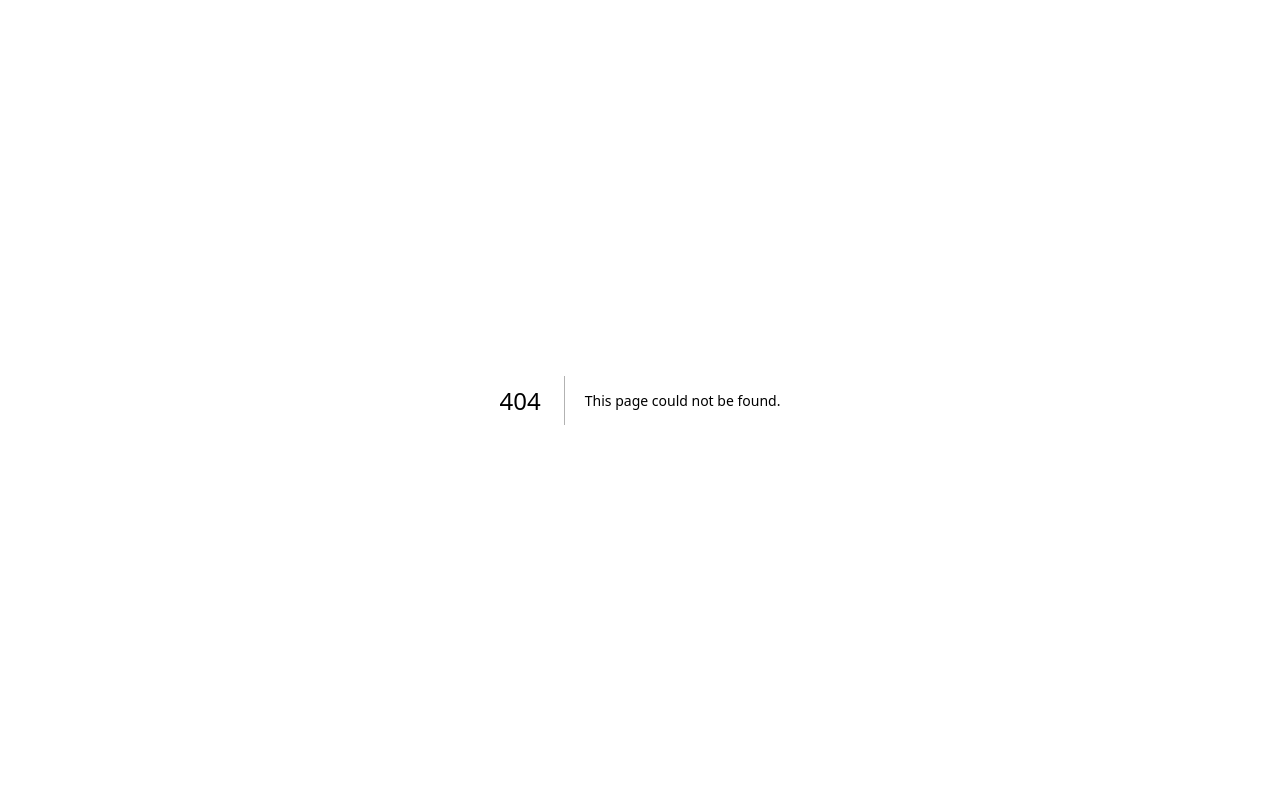
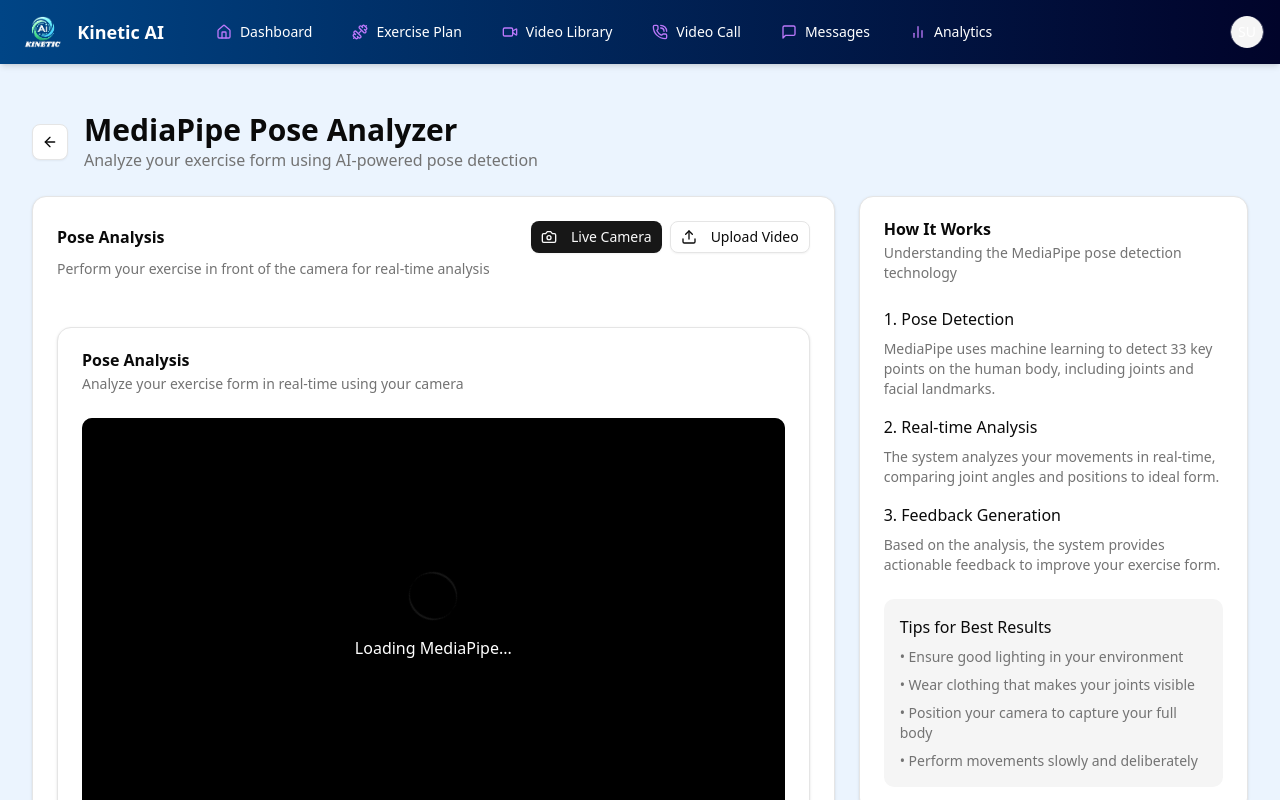
Before and after one commit to rahmivinnn/ai-kinetic, a Next.js app: page /pose-analyzer in a window 1280 px wide. Before the commit this address had no page. Shown: the top 800 px of the page. Built offline with nearby package versions, Linux system fonts and the light colour scheme; sample sign-in values are in the browser's storage.

Commit message:
Add dedicated MediaPipe pose analyzer page and dashboard link

```diff
--- a/src/app/(user)/dashboard/page.tsx
+++ b/src/app/(user)/dashboard/page.tsx
@@ -6,7 +6,7 @@ import { Tabs, TabsContent, TabsList, TabsTrigger } from "@/components/ui/tabs";
 import { VideoUploadForm } from "@/components/user/video-upload";
 import { ExercisePlan } from "@/components/user/exercise-plan";
 import { VideoAnalysis } from "@/components/user/video-analysis";
-import { Activity, Calendar, MessageSquare, ArrowRight, Bell, Upload, BarChart, Video, ChevronUp, ChevronDown, Check, RefreshCw } from "lucide-react";
+import { Activity, Calendar, MessageSquare, ArrowRight, Bell, Upload, BarChart, Video, ChevronUp, ChevronDown, Check, RefreshCw, Camera } from "lucide-react";
 import { useAuth } from "@/contexts/auth-context";
 import Link from "next/link";
 import Image from "next/image";
@@ -455,8 +455,62 @@ const UserHome = () => {
           </CardContent>
         </Card>
 
+        {/* MediaPipe Pose Analyzer Card */}
+        <Card className="overflow-hidden border-2 border-primary/10 hover:shadow-lg transition-all duration-300 hover:border-primary/20">
+          <div className="absolute top-0 left-0 right-0 h-1 bg-cyan-500"></div>
+          <CardContent className="p-6 pt-8">
+            <div className="flex items-center gap-2 mb-2">
+              <div className="bg-cyan-100 p-2 rounded-full">
+                <Camera className="h-5 w-5 text-cyan-700" />
+              </div>
+              <span className="text-sm font-medium text-cyan-700">
+                AI POSE ANALYSIS
+              </span>
+            </div>
+            <h3 className="text-lg font-semibold mb-3">MediaPipe Pose Analyzer</h3>
+
+            <div className="space-y-3 mb-4">
+              <div className="p-3 bg-muted/50 rounded-lg">
+                <p className="text-sm">Analyze your exercise form in real-time using AI-powered pose detection technology.</p>
+
+                <div className="mt-3 grid grid-cols-2 gap-2">
+                  <div className="bg-cyan-50 p-2 rounded-lg text-center">
+                    <p className="text-xs text-cyan-700 font-medium">LIVE ANALYSIS</p>
+                    <p className="text-2xl font-bold text-cyan-700 mt-1">
+                      <Camera className="h-6 w-6 mx-auto" />
+                    </p>
+                  </div>
+                  <div className="bg-cyan-50 p-2 rounded-lg text-center">
+                    <p className="text-xs text-cyan-700 font-medium">ACCURACY</p>
+                    <p className="text-2xl font-bold text-cyan-700 mt-1">95%</p>
+                  </div>
+                </div>
+              </div>
+
+              <div className="p-3 bg-muted/50 rounded-lg flex items-start gap-3">
+                <div className="bg-cyan-100 p-2 rounded-full flex-shrink-0">
+                  <Check className="h-4 w-4 text-cyan-700" />
+                </div>
+                <div>
+                  <p className="text-sm font-medium">Real-time feedback</p>
+                  <p className="text-xs text-muted-foreground mt-1">Get instant feedback on your exercise form</p>
+                </div>
+              </div>
+            </div>
+
+            <div className="flex gap-2">
+              <Button className="w-full bg-cyan-600 hover:bg-cyan-700" asChild>
+                <Link href="/pose-analyzer">
+                  <Camera className="h-4 w-4 mr-2" />
+                  Open Analyzer
+                </Link>
+              </Button>
+            </div>
+          </CardContent>
+        </Card>
+
         {/* Notifications Card */}
-        <Card className="overflow-hidden border-2 border-primary/10 hover:shadow-lg transition-all duration-300 hover:border-primary/20">
+        <Card className="overflow-hidden border-2 border-primary/10 hover:shadow-lg transition-all duration-300 hover:border-primary/20 md:hidden">
           <div className="absolute top-0 left-0 right-0 h-1 bg-purple-500"></div>
           <CardContent className="p-6 pt-8">
             <div className="flex items-center gap-2 mb-2">
--- /dev/null
+++ b/src/app/(user)/pose-analyzer/page.tsx
@@ -0,0 +1,150 @@
+"use client";
+
+import { useState } from "react";
+import { PoseAnalysis } from "@/components/user/pose-analysis";
+import { Button } from "@/components/ui/button";
+import { Card, CardContent, CardDescription, CardHeader, CardTitle } from "@/components/ui/card";
+import { ArrowLeft, Camera, Upload } from "lucide-react";
+import Link from "next/link";
+
+export default function PoseAnalyzerPage() {
+  const [mode, setMode] = useState<'live' | 'upload'>('live');
+  const [results, setResults] = useState<any>(null);
+
+  const handleAnalysisComplete = (analysisResults: any) => {
+    setResults(analysisResults);
+  };
+
+  return (
+    <div className="container mx-auto py-8 px-4">
+      <div className="flex items-center mb-6">
+        <Link href="/dashboard" className="mr-4">
+          <Button variant="outline" size="icon">
+            <ArrowLeft className="h-4 w-4" />
+          </Button>
+        </Link>
+        <div>
+          <h1 className="text-3xl font-bold">MediaPipe Pose Analyzer</h1>
+          <p className="text-muted-foreground">Analyze your exercise form using AI-powered pose detection</p>
+        </div>
+      </div>
+
+      <div className="grid grid-cols-1 lg:grid-cols-3 gap-6">
+        <div className="lg:col-span-2">
+          <Card className="overflow-hidden">
+            <CardHeader className="pb-0">
+              <div className="flex justify-between items-center">
+                <CardTitle>Pose Analysis</CardTitle>
+                <div className="flex space-x-2">
+                  <Button
+                    variant={mode === 'live' ? "default" : "outline"}
+                    size="sm"
+                    onClick={() => setMode('live')}
+                  >
+                    <Camera className="h-4 w-4 mr-2" />
+                    Live Camera
+                  </Button>
+                  <Button
+                    variant={mode === 'upload' ? "default" : "outline"}
+                    size="sm"
+                    onClick={() => setMode('upload')}
+                  >
+                    <Upload className="h-4 w-4 mr-2" />
+                    Upload Video
+                  </Button>
+                </div>
+              </div>
+              <CardDescription>
+                {mode === 'live'
+                  ? 'Perform your exercise in front of the camera for real-time analysis'
+                  : 'Upload a video of your exercise for analysis'}
+              </CardDescription>
+            </CardHeader>
+            <CardContent className="pt-6">
+              <PoseAnalysis
+                mode={mode}
+                onAnalysisComplete={handleAnalysisComplete}
+              />
+            </CardContent>
+          </Card>
+        </div>
+
+        <div className="lg:col-span-1">
+          <Card>
+            <CardHeader>
+              <CardTitle>How It Works</CardTitle>
+              <CardDescription>
+                Understanding the MediaPipe pose detection technology
+              </CardDescription>
+            </CardHeader>
+            <CardContent className="space-y-4">
+              <div className="space-y-2">
+                <h3 className="font-medium">1. Pose Detection</h3>
+                <p className="text-sm text-muted-foreground">
+                  MediaPipe uses machine learning to detect 33 key points on the human body, including joints and facial landmarks.
+                </p>
+              </div>
+
+              <div className="space-y-2">
+                <h3 className="font-medium">2. Real-time Analysis</h3>
+                <p className="text-sm text-muted-foreground">
+                  The system analyzes your movements in real-time, comparing joint angles and positions to ideal form.
+                </p>
+              </div>
+
+              <div className="space-y-2">
+                <h3 className="font-medium">3. Feedback Generation</h3>
+                <p className="text-sm text-muted-foreground">
+                  Based on the analysis, the system provides actionable feedback to improve your exercise form.
+                </p>
+              </div>
+
+              <div className="mt-6 p-4 bg-muted rounded-lg">
+                <h3 className="font-medium mb-2">Tips for Best Results</h3>
+                <ul className="text-sm text-muted-foreground space-y-2">
+                  <li>• Ensure good lighting in your environment</li>
+                  <li>• Wear clothing that makes your joints visible</li>
+                  <li>• Position your camera to capture your full body</li>
+                  <li>• Perform movements slowly and deliberately</li>
+                </ul>
+              </div>
+            </CardContent>
+          </Card>
+
+          {results && (
+            <Card className="mt-6">
+              <CardHeader>
+                <CardTitle>Analysis Results</CardTitle>
+                <CardDescription>
+                  Summary of your exercise form analysis
+                </CardDescription>
+              </CardHeader>
+              <CardContent className="space-y-4">
+                <div className="flex items-center justify-between">
+                  <span className="font-medium">Overall Score:</span>
+                  <span className="text-lg font-bold">{results.score}%</span>
+                </div>
+
+                <div className="space-y-2">
+                  <h3 className="font-medium">Feedback:</h3>
+                  <ul className="text-sm space-y-2">
+                    {results.feedback.map((item: string, index: number) => (
+                      <li key={index} className="flex items-start">
+                        <span className="text-primary mr-2">•</span>
+                        <span>{item}</span>
+                      </li>
+                    ))}
+                  </ul>
+                </div>
+
+                <div className="text-xs text-muted-foreground mt-4">
+                  Analysis completed: {new Date(results.timestamp).toLocaleString()}
+                </div>
+              </CardContent>
+            </Card>
+          )}
+        </div>
+      </div>
+    </div>
+  );
+}
```
